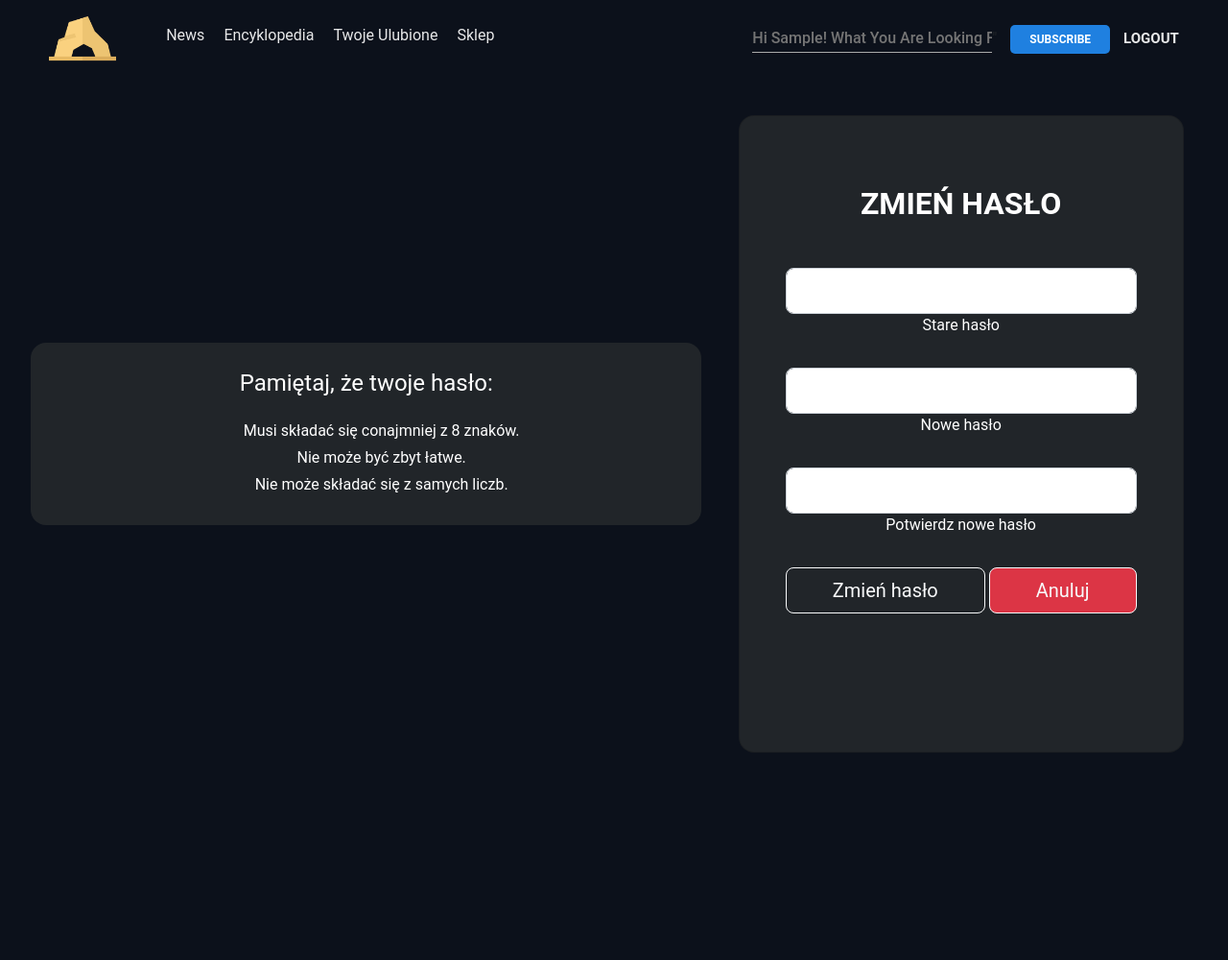
After one commit to Mrokus95/gamesCave, a Django app: page /auth/password_change/ in a window 1280 px wide. The commit adds this page. Shown: the whole page at 96% size. Run offline with Django 4.2, Linux system fonts and the light colour scheme; the visitor is signed in with stand-in values (Sample User, id 1); some libraries are stand-ins or nearby versions.

Commit message:
Added change password feature  with custom templates.

```diff
--- a/gamesCave/authSystem/templates/login.html
+++ b/gamesCave/authSystem/templates/login.html
@@ -72,8 +72,7 @@
 							<p class="mb-0">
 								Don't have an account?
 								<a href="{% url 'register' %}" class="text-white-50 fw-bold"
-									>Sign Up</a
-								>
+									>Sign Up</a>
 							</p>
 						</div>
 					</form>
--- /dev/null
+++ b/gamesCave/authSystem/templates/password_change_form.html
@@ -0,0 +1,78 @@
+{% extends 'base.html' %}
+{% load static%}
+{% block title %} Change password {% endblock title %}
+
+{% block content %}
+
+
+<section class="first-section">
+	<div class="container-fluid">
+		<div class="row d-flex justify-content-center align-items-center">
+			<div class="col-md-9 col-lg-6 col-xl-7">
+				<div class="text-center requirments_list">
+				    <p>Pamiętaj, że twoje hasło:</p>
+                    <ul>
+                        <li>Musi składać się conajmniej z 8 znaków.</li>
+                        <li>Nie może być zbyt łatwe.</li>
+                        <li>Nie może składać się z samych liczb.</li>
+                    </ul>
+				</div>
+			</div>
+			<div
+				class="col-12 col-md-8 col-lg-6 col-xl-5 d-flex justify-content-center align-items-center"
+			>
+				<div class="card bg-dark text-white" style="border-radius: 1rem">
+					<form
+						action="{% url 'passwordChange' %}"
+						method="POST"
+						class="card-body p-5 text-center"
+					>
+						<div class="mb-md-5 mt-md-4 pb-5">
+							<h2 class="fw-bold mb-2 text-uppercase mb-5">Zmień hasło </h2>
+
+							<div class="form-outline form-white mb-4">
+								<input
+									type="password"
+									name="old_password"
+									id="id_old_password"
+                                    autocomplete="current-password"
+									class="form-control form-control-lg"
+								/>
+								<label class="form-label" for="id_old_password">Stare hasło</label>
+							</div>
+                            <div class="form-outline form-white mb-4">
+								<input
+									type="password"
+									name="new_password1"
+									id="id_new_password1"
+                                    autocomplete="new-password"
+									class="form-control form-control-lg"
+								/>
+								<label class="form-label" for="id_new_password1">Nowe hasło</label>
+							</div>
+                            <div class="form-outline form-white mb-4">
+								<input
+									type="password"
+									name="new_password2"
+									id="id_new_password2"
+                                    autocomplete="new-password"
+									class="form-control form-control-lg"
+								/>
+								<label class="form-label" for="id_new_password2">Potwierdz nowe hasło</label>
+							</div>
+							{% csrf_token %}
+							<button class="btn btn-outline-light btn-lg px-5" type="submit">
+								Zmień hasło
+							</button>
+                            <a class="btn btn-danger btn-outline-light btn-lg px-5" href="{% url 'loginUser'%}" role="button">Anuluj</a>
+						</div>
+                        {% if form.errors %}
+                        Podane dane są nieprawidłowe. Spróbuj ponownie.
+                    {%endif%}
+                    </form>
+				</div>
+			</div>
+		</div>
+	</div>
+</section>
+{% endblock content %}
--- a/gamesCave/authSystem/urls.py
+++ b/gamesCave/authSystem/urls.py
@@ -1,9 +1,12 @@
 from django.urls import path, include
 from . import views
+from django.contrib.auth.views import PasswordChangeView, PasswordChangeDoneView
 
 urlpatterns = [
     path('register/', views.register, name = 'register'),
-    path('logout', views.logOutUser, name = 'logOutUser' ),
-    path('login', views.logInUser, name = 'loginUser' ),
+    path('logout/', views.logOutUser, name = 'logOutUser' ),
+    path('login/', views.logInUser, name = 'loginUser' ),
+    path('password_change/', views.CustomPaswordChangeView.as_view(), name = 'passwordChange'),
+    path('password_change/done/', views.CustomPaswordChangeDoneView.as_view(), name = 'passwordChangeDone'),
     path('oauth/', include('social_django.urls', namespace='social')),
 ]
--- a/gamesCave/authSystem/views.py
+++ b/gamesCave/authSystem/views.py
@@ -7,6 +7,9 @@ from django.contrib.auth import authenticate, login, logout
 from verify_email.email_handler import send_verification_email
 from django.core.exceptions import ValidationError
 import re
+from django.contrib.auth.views import PasswordChangeView, PasswordChangeDoneView
+from django.urls import reverse_lazy
+
 
 # Create your views here.
 def validate_email(email):
@@ -72,7 +75,7 @@ def logInUser(request):
         password = request.POST.get('password')
         user = authenticate(username=username, password=password)
         print(user)
-        if user is not None:
+        if user is not None and user.is_active:
             login(request, user)
             return redirect('home')
         else:
@@ -80,9 +83,28 @@ def logInUser(request):
             if username:
                 error = ['Incorrect password']
             else:
-                error = ['Invalid username']
+                error = ['Invalid or inactive username']
             return render(request, 'login.html', {'form': AuthenticationForm(), 'error': error})
 
 def logOutUser(request):
     logout(request)
     return redirect('home')
+
+
+class CustomPaswordChangeView(PasswordChangeView):
+    template_name = "password_change_form.html"
+    success_url = reverse_lazy("passwordChangeDone")
+
+    def get_context_data(self, **kwargs):
+        context = super().get_context_data(**kwargs)
+        context['user_first_name'] = self.request.user.first_name
+        return context
+
+
+class CustomPaswordChangeDoneView(PasswordChangeDoneView):
+    template_name = "password_change_done.html"
+
+    def get_context_data(self, **kwargs):
+        context = super().get_context_data(**kwargs)
+        context['user_first_name'] = self.request.user.first_name
+        return context
--- a/gamesCave/games/views.py
+++ b/gamesCave/games/views.py
@@ -1,8 +1,10 @@
 from django.shortcuts import render
 from django.contrib.auth.models import User
+from django.contrib.auth.decorators import login_required
 
 # Create your views here.
 
+@login_required
 def home(request):
     if request.user.is_authenticated:
         user_first_name = request.user.first_name
--- a/gamesCave/static/games/css/style.css
+++ b/gamesCave/static/games/css/style.css
@@ -455,3 +455,23 @@ body {
 		height: 0px;
 	}
 }
+
+.requirments_list {
+	color: white;
+	background-color: #212529 ;
+	height: 100%;
+	border-radius: 16px;
+	padding: 24px 20px 10px;
+}
+
+
+.requirments_list p{
+	font-size: 24px;
+	padding-bottom: 4px;
+}
+
+.requirments_list li{
+	padding-bottom: 4px;
+	font-size: 16px;
+	list-style-type: none;
+}
```
Also changed, not shown: gamesCave/authSystem/templates/password_change_done.html (added, +14 -0 lines), gamesCave/authSystem/forms.py (line endings or trailing spaces).
